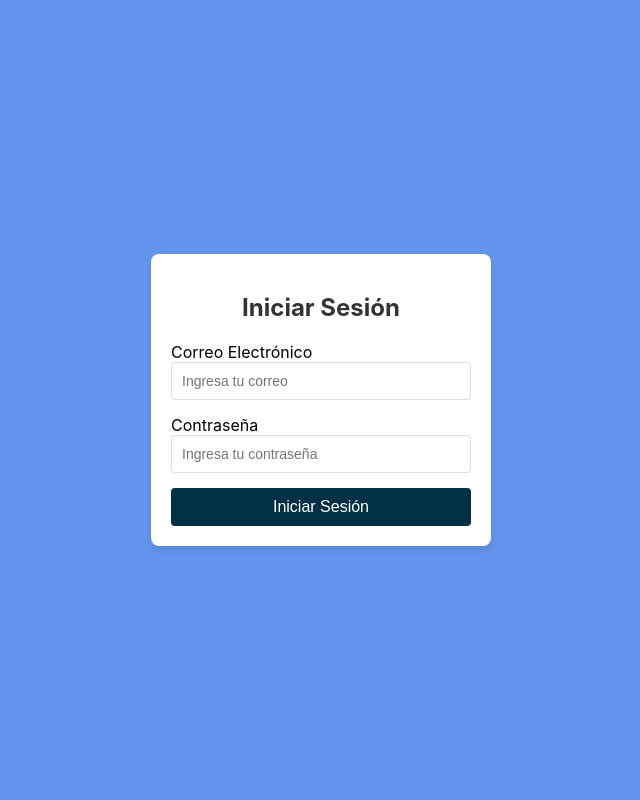
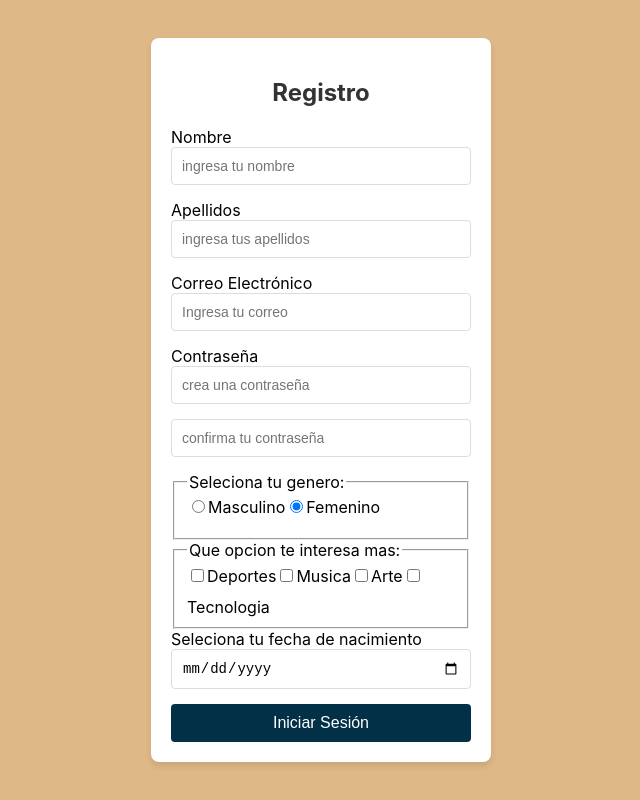
Before and after one commit to EdgarVMora/portafolio-proyectos-react, a React (Create React App) app: page / in a window 1280 px wide. Shown: the whole page, without its empty margins (319-959 px from the left). Built offline with nearby package versions, Linux system fonts and the light colour scheme.

Commit message:
se agregaron elementos para trabajar ejercicio tres

```diff
--- a/src/App.js
+++ b/src/App.js
@@ -1,11 +1,13 @@
 import Login from './login/Login';
 import Validacion from './validacion formulario/Validacion'
+import DiferentesFormularios from './ejercicio tres/DiferentesFormularios'
 
 function App() {
   return (
     <div>
     {/* <Login /> */}
-    <Validacion />
+    {/*<Validacion />*/}
+    <DiferentesFormularios />
     </div>
   );
 }
--- /dev/null
+++ b/src/ejercicio tres/DiferentesFormularios.jsx
@@ -0,0 +1,155 @@
+import { useState } from "react";
+import "./diferentes-formularios.css";
+
+const Login = () => {
+    const [email, setEmail] = useState("")
+    const [password, setPassword] = useState("")
+    const [emailError, setEmailError] = useState(false)
+    const [passwordError, setPasswordError] = useState(false)
+
+
+
+    const enviarInformacion = (event) => {
+        event.preventDefault()
+
+         let emailInvalido = !email ? "correo invalido" : "correo valido"
+         alert(emailInvalido)
+
+         let passwordInvalido = !password ? "contraseña invalida" : "contraseña valida"
+         alert(passwordInvalido)
+
+         setEmailError(!email)
+         setPasswordError(!password)
+
+        if(email && password){
+            console.log("Email:", email);
+            console.log("Password:", password);
+            alert(`Bienvenido, ${email}`);
+        }
+
+    };
+
+    return (
+        <div className="contenedor-login">
+            <form className="estructura-login" onSubmit={enviarInformacion}>
+                <h2>Registro</h2>
+                <label htmlFor="name">Nombre</label>
+                <input
+                    type="text"
+                    id="name"
+                    placeholder="ingresa tu nombre"
+                />
+
+                <label htmlFor="last-name">Apellidos</label>
+                <input
+                    type="text"
+                    id="last-name"
+                    placeholder="ingresa tus apellidos"
+                />
+
+                <label htmlFor="email">Correo Electrónico</label>
+                <input
+                    type="email"
+                    id="email"
+                    placeholder="Ingresa tu correo"
+                    value={email}
+                    onChange={(e) => setEmail(e.target.value)}
+                    className={emailError ? "error" : ""}
+                />
+
+                <label htmlFor="password">Contraseña</label>
+                <input
+                    type="password"
+                    id="password"
+                    placeholder="crea una contraseña"
+                    value={password}
+                    onChange={(e) => setPassword(e.target.value)}
+                    className={passwordError ? "error" : ""}
+                />
+                <input
+                    type="password"
+                    id="confirm-password"
+                    placeholder="confirma tu contraseña"
+                />
+
+                <fieldset>
+                    <legend>Seleciona tu genero:</legend>
+                    <label for="male">
+                        <input
+                            type="radio"
+                            name="gener"
+                            value="male"
+                            id="male"
+                            checked
+                        />
+                        Masculino
+                    </label>
+                    <label for="female">
+                        <input
+                            type="radio"
+                            name="gener"
+                            value="female"
+                            id="female"
+                            checked
+                        />
+                        Femenino
+                    </label>
+                </fieldset>
+
+                <fieldset>
+                    <legend>Que opcion te interesa mas:</legend>
+                        <label For="sport">
+                            <input
+                                type="checkbox"
+                                name="hobby"
+                                value="sport"
+                                id="sport"
+                            />
+                            Deportes
+                        </label>
+                        <label For="music">
+                            <input
+                                type="checkbox"
+                                name="hobby"
+                                value="music"
+                                id="music"
+                            />
+                            Musica
+                        </label>
+                        <label For="art">
+                            <input
+                                type="checkbox"
+                                name="hobby"
+                                value="art"
+                                id="art"
+                            />
+                            Arte
+                        </label>
+                         <label For="technology">
+                            <input
+                                type="checkbox"
+                                name="hobby"
+                                value="technology"
+                                id="technology"
+                            />
+                            Tecnologia
+                        </label>
+
+                </fieldset>
+
+                <label htmlFor="birthday">Seleciona tu fecha de nacimiento</label>
+                <input
+                    type="date"
+                    id="birthday"
+                />
+
+
+
+
+                <button type="submit">Iniciar Sesión</button>
+            </form>
+        </div>
+    );
+};
+
+export default Login;
--- /dev/null
+++ b/src/ejercicio tres/diferentes-formularios.css
@@ -0,0 +1,18 @@
+.contenedor-login {
+    display: flex;
+    justify-content: center;
+    align-items: center;
+    height: 100vh;
+    background-color:burlywood;
+
+}
+
+.estructura-login {
+    background: white;
+    padding: 20px;
+    width: 300px;
+    display: flex;
+    flex-direction: column;
+    border-radius: 8px;
+    box-shadow: 0 4px 6px rgba(0, 0, 0, 0.1);
+}
--- a/src/validacion formulario/validacion.css
+++ b/src/validacion formulario/validacion.css
@@ -45,14 +45,17 @@ button {
     cursor: pointer;
 }
 
-@media (max-width: 600px) {
-    .login-form {
+@media (max-width: 480px) {
+    .contenedor-login {
+        padding: 10px;
+    }
+
+    .estructura-login {
         width: 90%;
-        margin: 20px auto;
         padding: 15px;
     }
 
-    input {
+    .estructura-login input {
         font-size: 12px;
         padding: 8px;
     }
@@ -61,4 +64,9 @@ button {
         font-size: 14px;
         padding: 8px;
     }
+
+    .estructura-login h2 {
+        font-size: 18px;
+        margin-bottom: 15px;
+    }
 }
```
